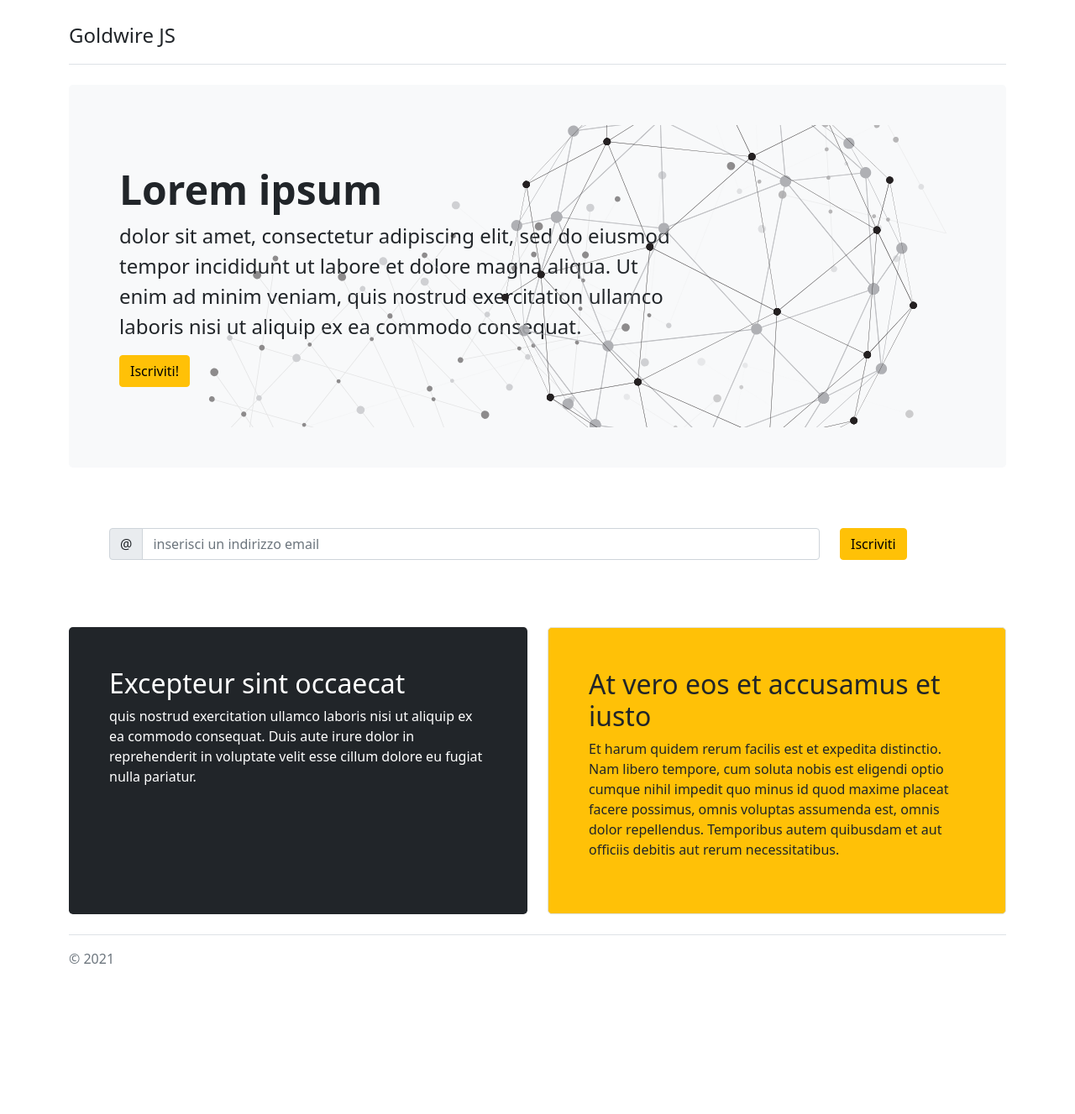
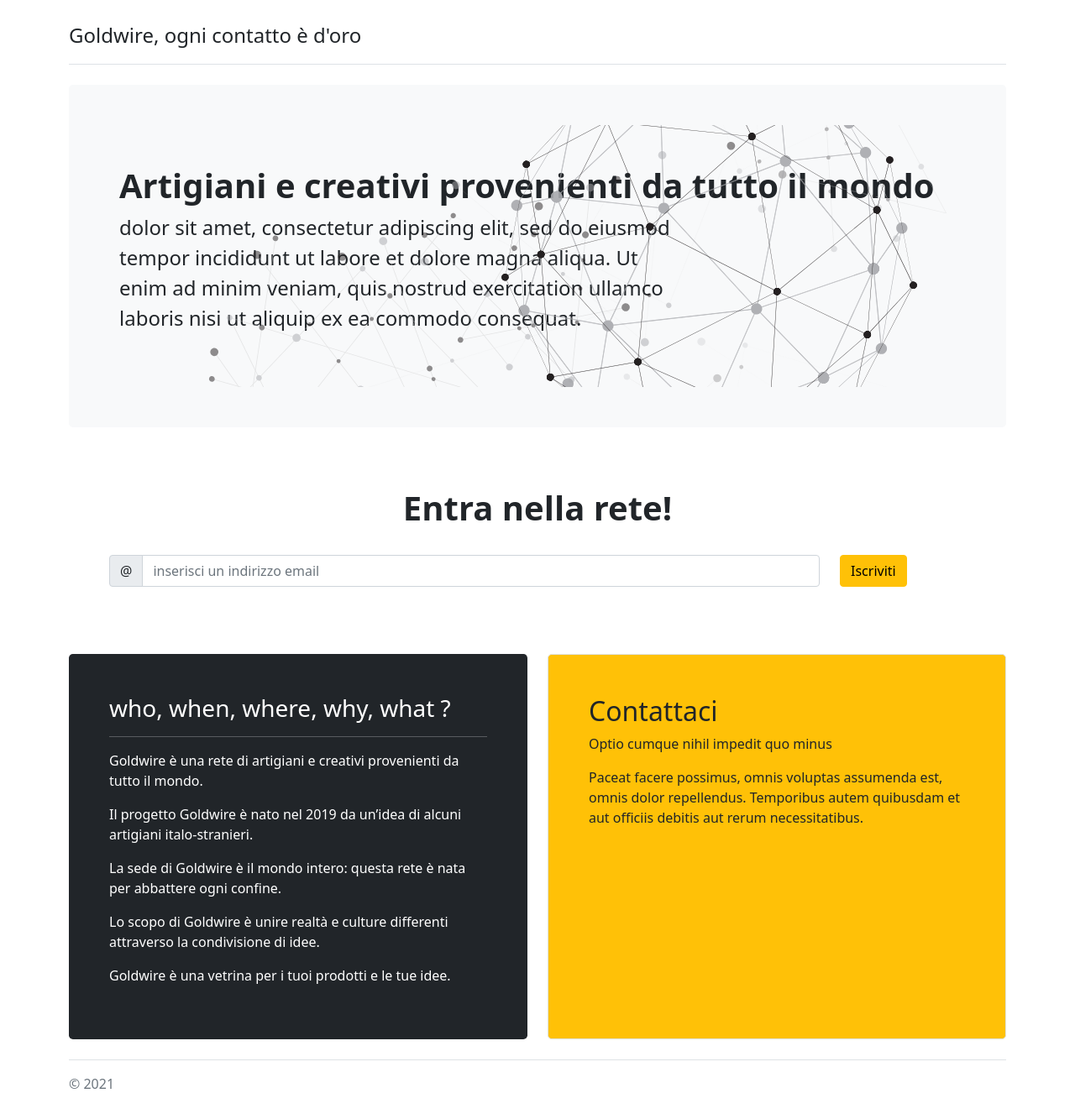
Before and after one commit to pankaspe/goldwire-ts, a Next.js app: page / in a window 1280 px wide. Shown: the whole page at 84% size. Before the commit the page ends 1178 px from the top, so only its background shows below. Built offline with nearby package versions, Linux system fonts and the light colour scheme.

Commit message:
update text

```diff
--- a/pages/index.tsx
+++ b/pages/index.tsx
@@ -15,7 +15,7 @@ const Home: NextPage = () => {
   return (
     <>
       <Head>
-        <title>Goldwire JS</title>
+        <title>Goldwire</title>
         <meta name="description" content="Generated by create next app" />
         <meta name="viewport" content="width=device-width, initial-scale=1" />
         <link rel="icon" href="/favicon.ico" />
@@ -24,7 +24,7 @@ const Home: NextPage = () => {
       <Container className="py-4">
         <header className="pb-3 mb-4 border-bottom">
           <a href="/" className="d-flex align-items-center text-dark text-decoration-none">
-            <span className="fs-4">Goldwire JS</span>
+            <span className="fs-4">Goldwire, ogni contatto è d'oro</span>
           </a>
         </header>
 
@@ -37,15 +37,15 @@ const Home: NextPage = () => {
               objectFit="cover"
               quality={100}
             />
-            <h1 className="display-5 fw-bold">Lorem ipsum</h1>
+            <h1 className="display-6 fw-bold">Artigiani e creativi provenienti da tutto il mondo</h1>
             <p className="col-md-8 fs-4">
               dolor sit amet, consectetur adipiscing elit, sed do eiusmod tempor incididunt ut labore et dolore magna aliqua. Ut enim ad minim veniam, quis nostrud exercitation ullamco laboris nisi ut aliquip ex ea commodo consequat.
             </p>
-            <Button as="a" variant="warning" type="button">Iscriviti!</Button>
           </div>
         </div>
 
         <div className="p-5 mb-4">
+          <h1 className="display-6 fw-bold text-center pb-4">Entra nella rete!</h1>
           <Form>
             <Row className="align-items-center">
               <Col md={10}>
@@ -69,17 +69,33 @@ const Home: NextPage = () => {
         <Row className="align-items-md-stretch">
           <Col md={6}>
             <div className="h-100 p-5 text-white bg-dark rounded-3">
-              <h2>Excepteur sint occaecat</h2>
+              <h3>who, when, where, why, what ?</h3>
+              <hr/>
               <p>
-              quis nostrud exercitation ullamco laboris nisi ut aliquip ex ea commodo consequat. Duis aute irure dolor in reprehenderit in voluptate velit esse cillum dolore eu fugiat nulla pariatur.
+                Goldwire è una rete di artigiani e creativi provenienti da tutto il mondo.
+              </p>
+              <p>
+                Il progetto Goldwire è nato nel 2019 da un’idea di alcuni artigiani italo-stranieri.
+              </p>
+              <p>
+                La sede di Goldwire è il mondo intero: questa rete è nata per abbattere ogni confine.
+              </p>
+              <p>
+                Lo scopo di Goldwire è unire realtà e culture differenti attraverso la condivisione di idee.
+              </p>
+              <p>
+                Goldwire è una vetrina per i tuoi prodotti e le tue idee.
               </p>
             </div>
           </Col>
           <Col md={6}>
             <div className="h-100 p-5 bg-warning border rounded-3">
-              <h2>At vero eos et accusamus et iusto</h2>
+              <h2>Contattaci</h2>
               <p>
-              Et harum quidem rerum facilis est et expedita distinctio. Nam libero tempore, cum soluta nobis est eligendi optio cumque nihil impedit quo minus id quod maxime placeat facere possimus, omnis voluptas assumenda est, omnis dolor repellendus. Temporibus autem quibusdam et aut officiis debitis aut rerum necessitatibus.
+                Optio cumque nihil impedit quo minus
+              </p>
+              <p>
+                Paceat facere possimus, omnis voluptas assumenda est, omnis dolor repellendus. Temporibus autem quibusdam et aut officiis debitis aut rerum necessitatibus.
               </p>
             </div>
           </Col>
```
Also changed, not shown: public/img/screenshot.png (added), 1 other file (tests, documents, lock files or other folders).
